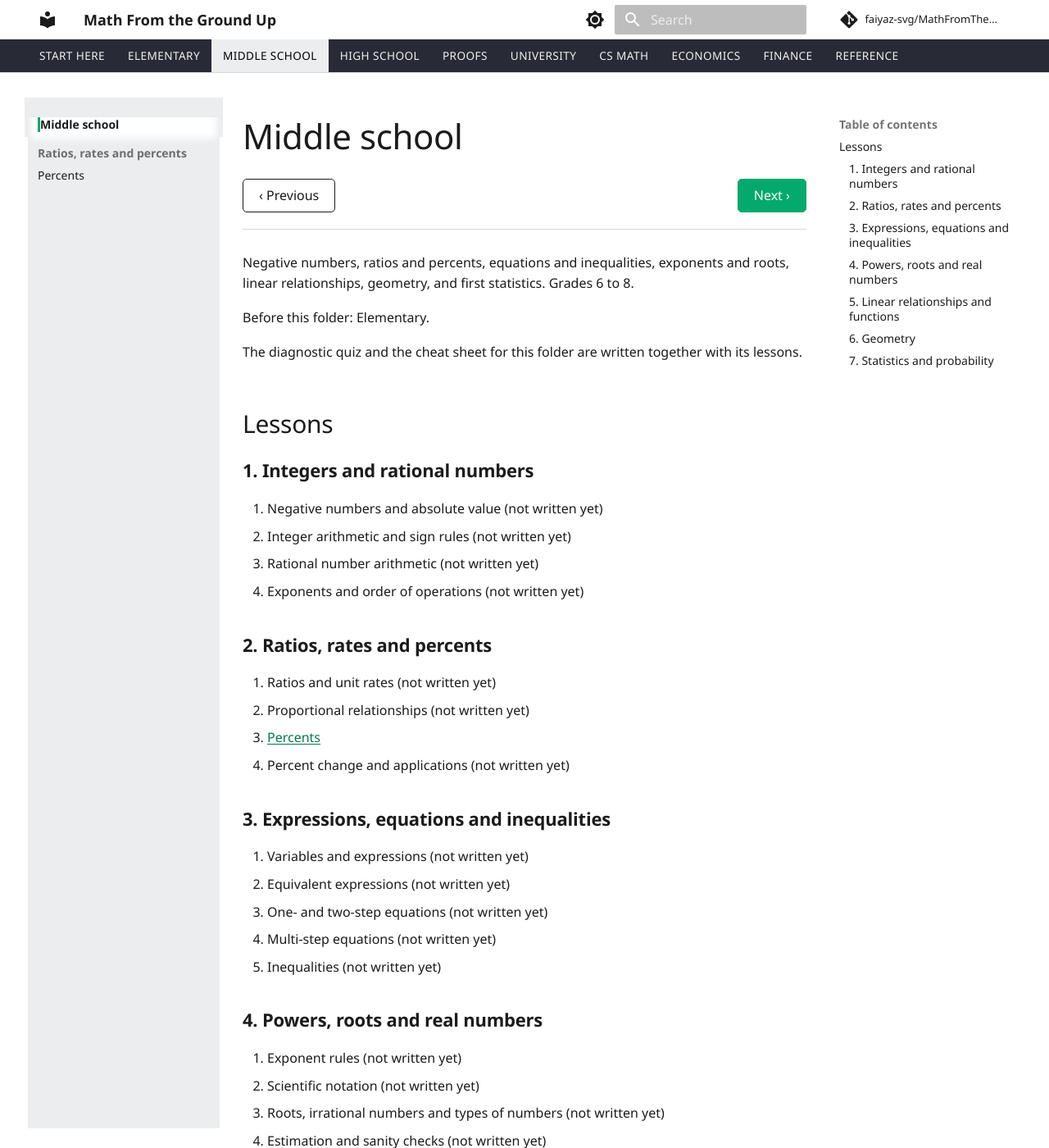
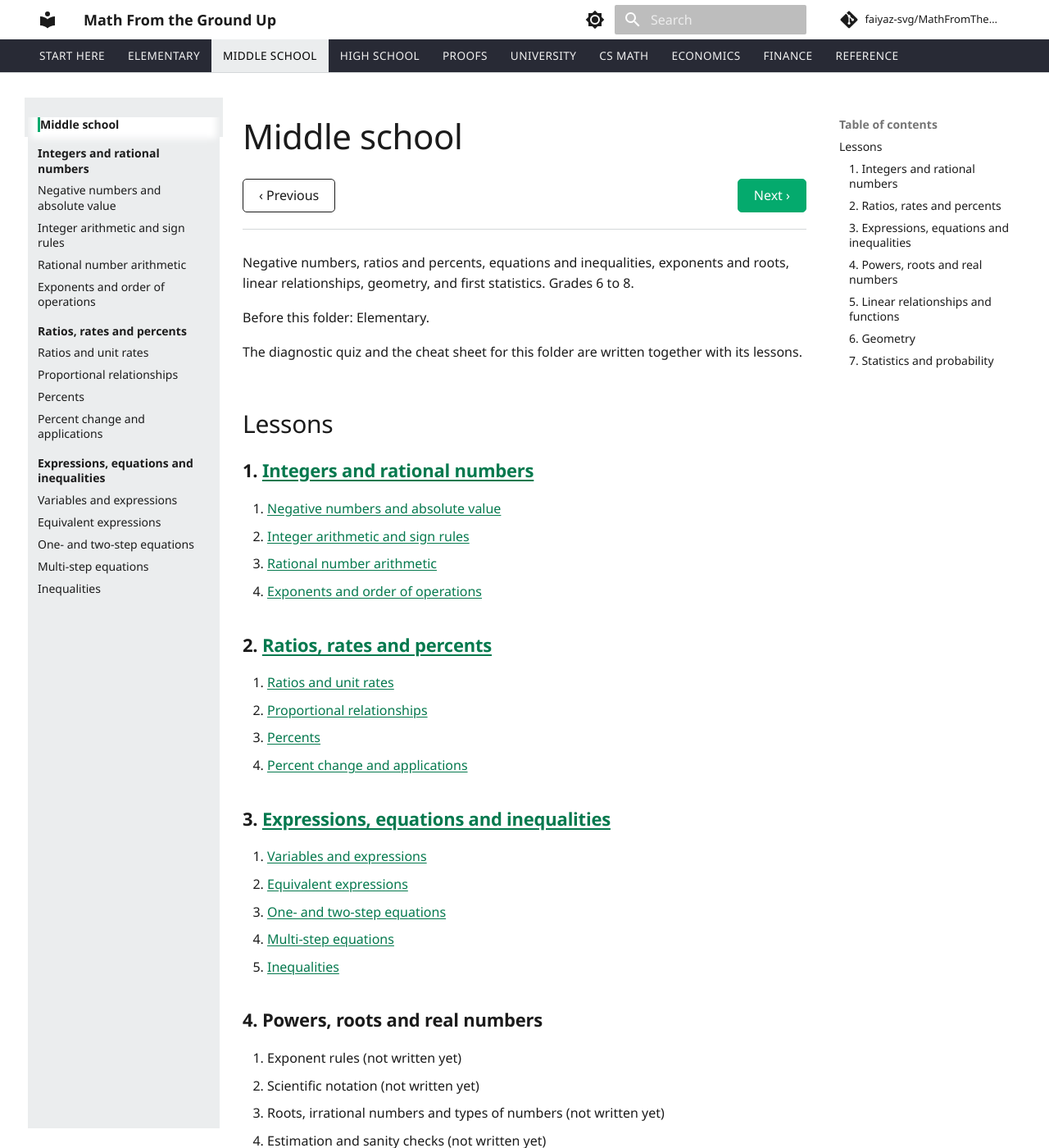
Before and after one commit to faiyaz-svg/MathFromTheGroundUp, an MkDocs documentation site: the page built from docs/02-middle-school/index.md, in a window 1280 px wide and 1400 px high. Shown: the whole window at 82% size. Built offline with MkDocs 1.6.1 and Material for MkDocs 9.7.7, drawn with Linux system fonts in a browser that asks for light colours; comment, search, counter and statistics services are not loaded; some of the changed text lies outside the part shown.

Commit message:
add middle school chapters 1 to 3 to nav and progress

```diff
--- a/docs/02-middle-school/index.md
+++ b/docs/02-middle-school/index.md
@@ -9,27 +9,27 @@ The diagnostic quiz and the cheat sheet for this folder are written together wit
 <!-- lessons:start -->
 ## Lessons
 
-### 1. Integers and rational numbers
+### 1. [Integers and rational numbers](01-integers-and-rational-numbers/index.md)
 
-1. Negative numbers and absolute value (not written yet)
-2. Integer arithmetic and sign rules (not written yet)
-3. Rational number arithmetic (not written yet)
-4. Exponents and order of operations (not written yet)
+1. [Negative numbers and absolute value](01-integers-and-rational-numbers/01-negative-numbers-and-absolute-value.md)
+2. [Integer arithmetic and sign rules](01-integers-and-rational-numbers/02-integer-arithmetic-and-sign-rules.md)
+3. [Rational number arithmetic](01-integers-and-rational-numbers/03-rational-number-arithmetic.md)
+4. [Exponents and order of operations](01-integers-and-rational-numbers/04-exponents-and-order-of-operations.md)
 
-### 2. Ratios, rates and percents
+### 2. [Ratios, rates and percents](02-ratios-rates-percents/index.md)
 
-1. Ratios and unit rates (not written yet)
-2. Proportional relationships (not written yet)
+1. [Ratios and unit rates](02-ratios-rates-percents/01-ratios-and-unit-rates.md)
+2. [Proportional relationships](02-ratios-rates-percents/02-proportional-relationships.md)
 3. [Percents](02-ratios-rates-percents/03-percents.md)
-4. Percent change and applications (not written yet)
+4. [Percent change and applications](02-ratios-rates-percents/04-percent-change-and-applications.md)
 
-### 3. Expressions, equations and inequalities
+### 3. [Expressions, equations and inequalities](03-expressions-equations-inequalities/index.md)
 
-1. Variables and expressions (not written yet)
-2. Equivalent expressions (not written yet)
-3. One- and two-step equations (not written yet)
-4. Multi-step equations (not written yet)
-5. Inequalities (not written yet)
+1. [Variables and expressions](03-expressions-equations-inequalities/01-variables-and-expressions.md)
+2. [Equivalent expressions](03-expressions-equations-inequalities/02-equivalent-expressions.md)
+3. [One- and two-step equations](03-expressions-equations-inequalities/03-one-and-two-step-equations.md)
+4. [Multi-step equations](03-expressions-equations-inequalities/04-multi-step-equations.md)
+5. [Inequalities](03-expressions-equations-inequalities/05-inequalities.md)
 
 ### 4. Powers, roots and real numbers
 
--- a/mkdocs.yml
+++ b/mkdocs.yml
@@ -113,8 +113,25 @@ nav:
       - "Geometry basics: area, perimeter and volume": 01-elementary/16-geometry-basics-area-perimeter-volume.md
   - "Middle school":
       - 02-middle-school/index.md
+      - "Integers and rational numbers":
+          - 02-middle-school/01-integers-and-rational-numbers/index.md
+          - "Negative numbers and absolute value": 02-middle-school/01-integers-and-rational-numbers/01-negative-numbers-and-absolute-value.md
+          - "Integer arithmetic and sign rules": 02-middle-school/01-integers-and-rational-numbers/02-integer-arithmetic-and-sign-rules.md
+          - "Rational number arithmetic": 02-middle-school/01-integers-and-rational-numbers/03-rational-number-arithmetic.md
+          - "Exponents and order of operations": 02-middle-school/01-integers-and-rational-numbers/04-exponents-and-order-of-operations.md
       - "Ratios, rates and percents":
+          - 02-middle-school/02-ratios-rates-percents/index.md
+          - "Ratios and unit rates": 02-middle-school/02-ratios-rates-percents/01-ratios-and-unit-rates.md
+          - "Proportional relationships": 02-middle-school/02-ratios-rates-percents/02-proportional-relationships.md
           - "Percents": 02-middle-school/02-ratios-rates-percents/03-percents.md
+          - "Percent change and applications": 02-middle-school/02-ratios-rates-percents/04-percent-change-and-applications.md
+      - "Expressions, equations and inequalities":
+          - 02-middle-school/03-expressions-equations-inequalities/index.md
+          - "Variables and expressions": 02-middle-school/03-expressions-equations-inequalities/01-variables-and-expressions.md
+          - "Equivalent expressions": 02-middle-school/03-expressions-equations-inequalities/02-equivalent-expressions.md
+          - "One- and two-step equations": 02-middle-school/03-expressions-equations-inequalities/03-one-and-two-step-equations.md
+          - "Multi-step equations": 02-middle-school/03-expressions-equations-inequalities/04-multi-step-equations.md
+          - "Inequalities": 02-middle-school/03-expressions-equations-inequalities/05-inequalities.md
   - "High school":
       - 03-high-school/index.md
   - "Proofs":
```
Also changed, not shown: docs/progress.md (+19 -1 lines).
